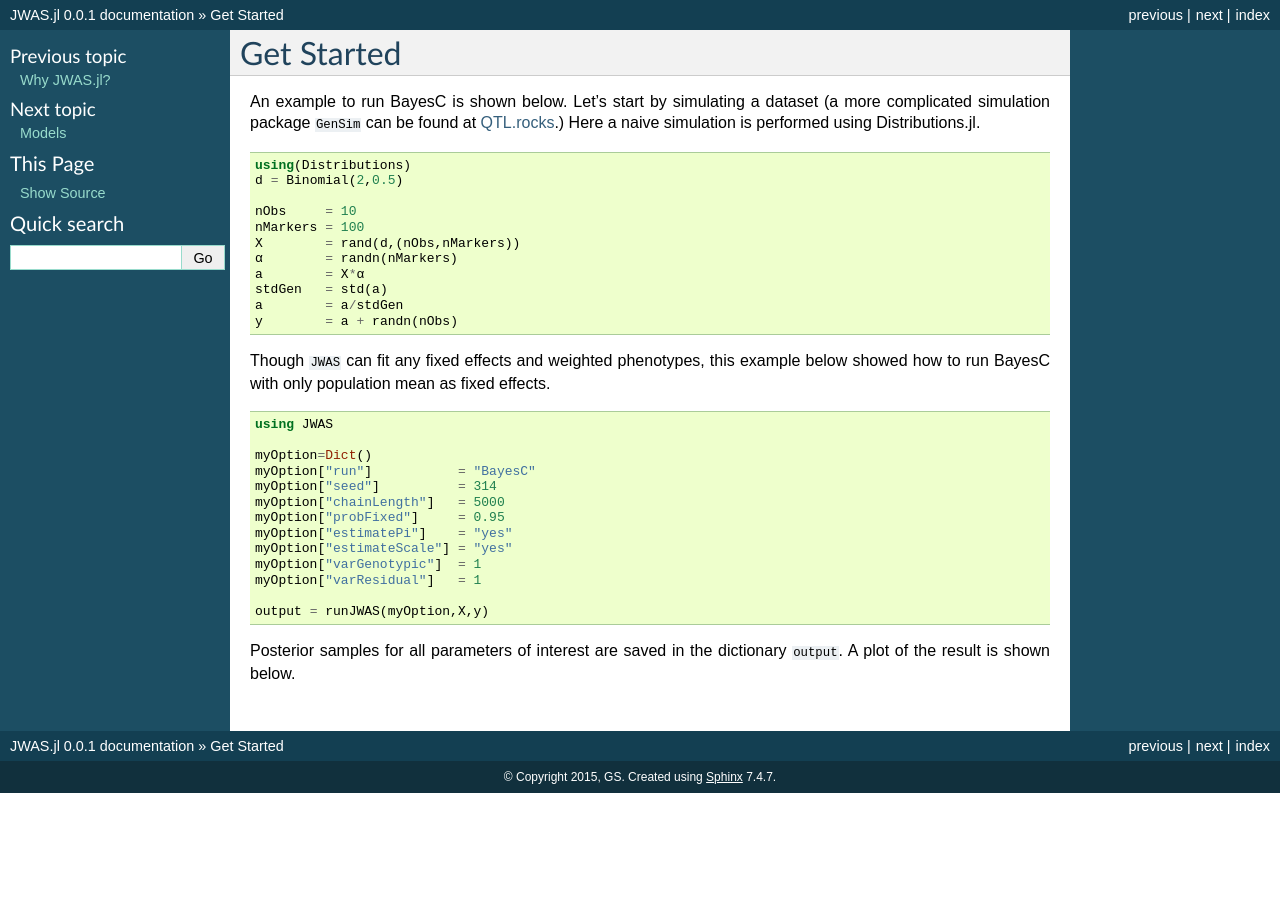
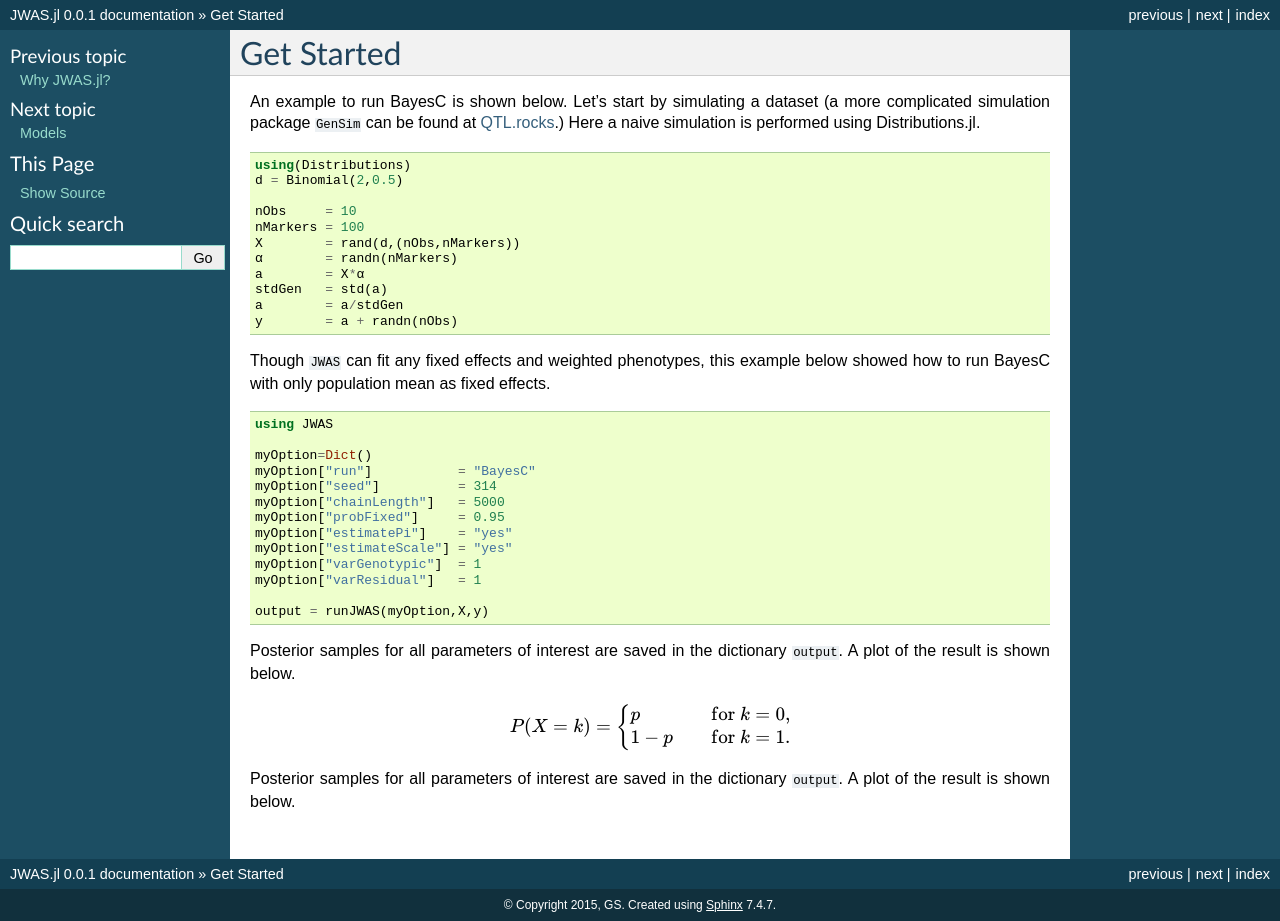
Before and after one commit to reworkhow/JWAS.jl, a Sphinx documentation site: the page built from docs/source/get_started.rst, in a window 1280 px wide. Built offline with Sphinx 7.4.7, drawn with Linux system fonts in a browser that asks for light colours; before the commit the page ends 900 px from its top, so only the background shows below that.

Commit message:
Update get_started.rst

```diff
--- a/docs/source/get_started.rst
+++ b/docs/source/get_started.rst
@@ -38,3 +38,12 @@ population mean as fixed effects.
 	output = runJWAS(myOption,X,y)
 
 Posterior samples for all parameters of interest are saved in the dictionary ``output``. A plot of the result is shown below.
+
+.. math::
+
+	P(X = k) = \begin{cases}
+		p & \quad \text{for } k = 0, \\
+		1 - p & \quad \text{for } k = 1.
+	\end{cases}
+
+Posterior samples for all parameters of interest are saved in the dictionary ``output``. A plot of the result is shown below.
```
